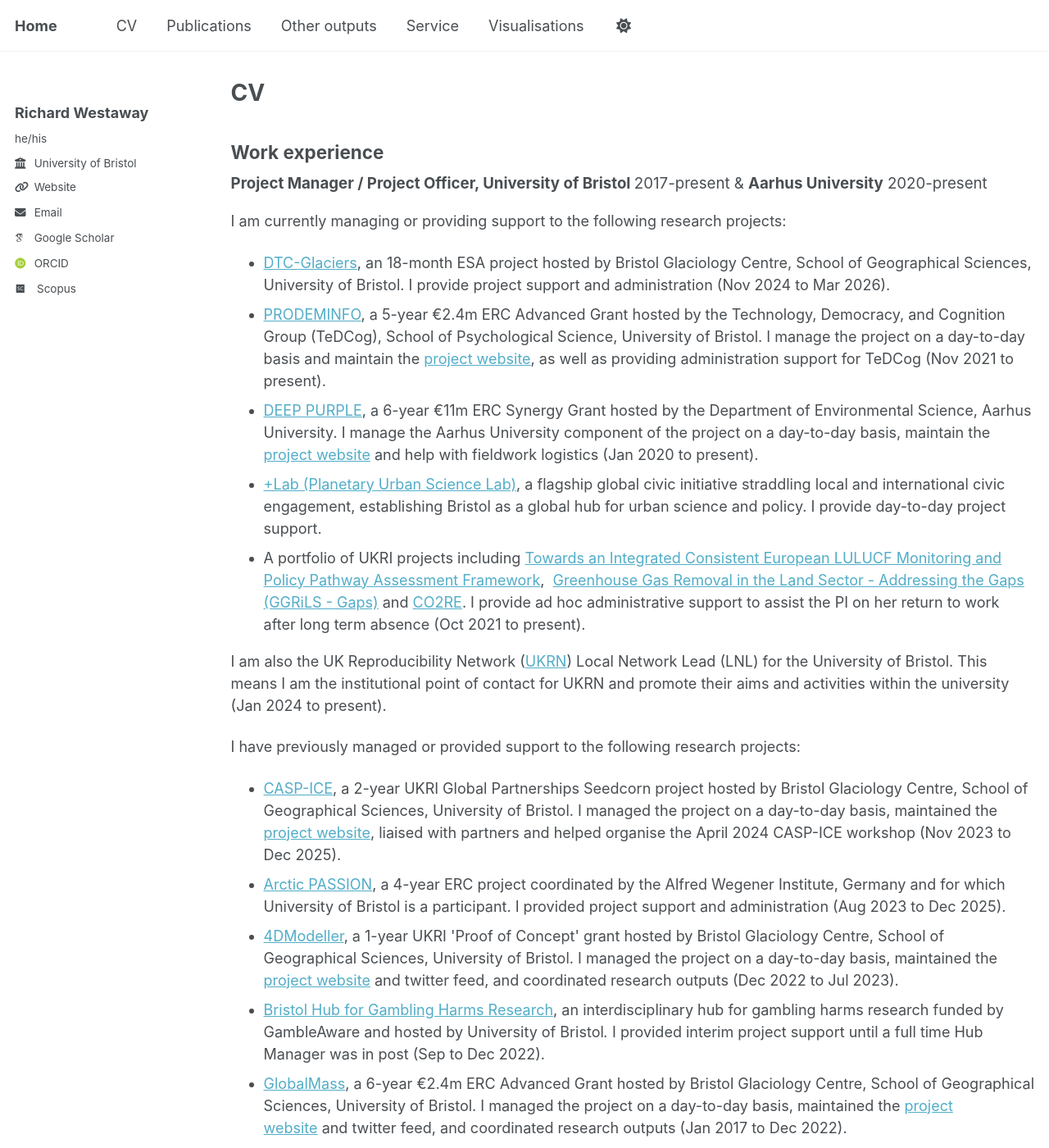
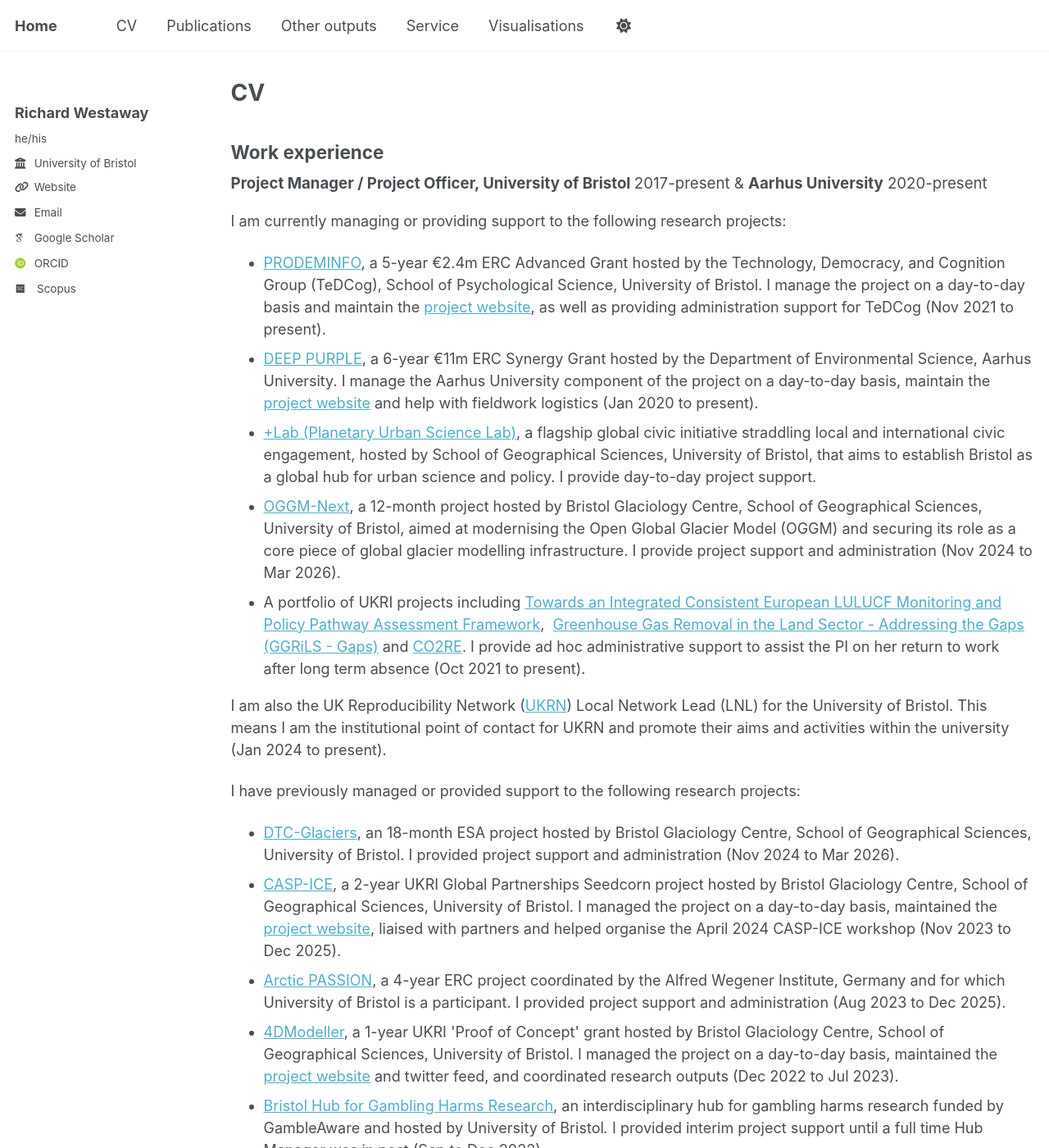
Before and after one commit to richardwestaway/richardwestaway.github.io, a Jekyll site: the page built from _pages/cv.html, in a window 1280 px wide and 1400 px high. Shown: the whole window at 82% size. Built offline with Jekyll 4.4.1, drawn with Linux system fonts in a browser that asks for light colours; some web fonts are replaced.

Commit message:
Update cv.html

```diff
--- a/_pages/cv.html
+++ b/_pages/cv.html
@@ -14,13 +14,13 @@ redirect_from:
 <p>I am currently managing or providing support to the following research projects:</p>
 <ul>
 
-<li><a href="https://eof.esa.int/component/dtc-glaciers/" target="_blank" rel="noopener">DTC-Glaciers</a>, an 18-month ESA project hosted by Bristol Glaciology Centre, School of Geographical Sciences, University of Bristol. I provide project support and administration (Nov 2024 to Mar 2026).</li>
-
 <li><a href="https://richardwestaway.wordpress.com/current-projects/test/">PRODEMINFO</a>, a 5-year €2.4m ERC Advanced Grant hosted by the Technology, Democracy, and Cognition Group (TeDCog), School of Psychological Science, University of Bristol. I manage the project on a day-to-day basis and maintain the <a href="https://dawn-cadmium-5c5.notion.site/PRODEMINFO-103b1b8c339e45c5ab527710b4b19915" target="_blank" rel="noopener">project website</a>, as well as providing administration support for TeDCog (Nov 2021 to present).</li>
 
 <li><a href="https://richardwestaway.wordpress.com/deep-purple/">DEEP PURPLE</a>, a 6-year €11m ERC Synergy Grant hosted by the Department of Environmental Science, Aarhus University. I manage the Aarhus University component of the project on a day-to-day basis, maintain the <a href="https://www.deeppurple-ercsyg.eu" target="_blank" rel="noopener">project website</a> and help with fieldwork logistics (Jan 2020 to present).</li>
 
-<li><a href="https://pluslab.bristol.ac.uk/">+Lab (Planetary Urban Science Lab)</a>, a flagship global civic initiative straddling local and international civic engagement, establishing Bristol as a global hub for urban science and policy. I provide day-to-day project support.</li>
+<li><a href="https://pluslab.bristol.ac.uk/">+Lab (Planetary Urban Science Lab)</a>, a flagship global civic initiative straddling local and international civic engagement, hosted by School of Geographical Sciences, University of Bristol, that aims to establish Bristol as a global hub for urban science and policy. I provide day-to-day project support.</li>
+
+<li><a href="https://oggm.org/2026/03/23/oggm-next/" target="_blank" rel="noopener">OGGM-Next</a>, a 12-month project hosted by Bristol Glaciology Centre, School of Geographical Sciences, University of Bristol, aimed at modernising the Open Global Glacier Model (OGGM) and securing its role as a core piece of global glacier modelling infrastructure. I provide project support and administration (Nov 2024 to Mar 2026).</li>
 
 <li>A portfolio of UKRI projects including <a href="https://cordis.europa.eu/project/id/101056907" target="_blank" rel="noopener">Towards an Integrated Consistent European LULUCF Monitoring and Policy Pathway Assessment Framework</a>,  <a href="https://gtr.ukri.org/projects?ref=NE/P019765/1" target="_blank" rel="noopener">Greenhouse Gas Removal in the Land Sector - Addressing the Gaps (GGRiLS - Gaps)</a> and <a href="https://co2re.org/" target="_blank" rel="noopener">CO2RE</a>. I provide ad hoc administrative support to assist the PI on her return to work after long term absence (Oct 2021 to present).</li>
 </ul>
@@ -29,6 +29,8 @@ redirect_from:
 
 <p>I have previously managed or provided support to the following research projects:</p>
 <ul>
+
+<li><a href="https://eof.esa.int/component/dtc-glaciers/" target="_blank" rel="noopener">DTC-Glaciers</a>, an 18-month ESA project hosted by Bristol Glaciology Centre, School of Geographical Sciences, University of Bristol. I provided project support and administration (Nov 2024 to Mar 2026).</li>
 
 <li><a href="https://gotw.nerc.ac.uk/list_full.asp?pcode=NE%2FY002636%2F1" target="_blank" rel="noopener">CASP-ICE</a>, a 2-year UKRI Global Partnerships Seedcorn project hosted by Bristol Glaciology Centre, School of Geographical Sciences, University of Bristol. I managed the project on a day-to-day basis, maintained the <a href="https://microlabbristol.org/casp-ice/" target="_blank" rel="noopener">project website</a>, liaised with partners and helped organise the April 2024 CASP-ICE workshop (Nov 2023 to Dec 2025).</li>
 
```
